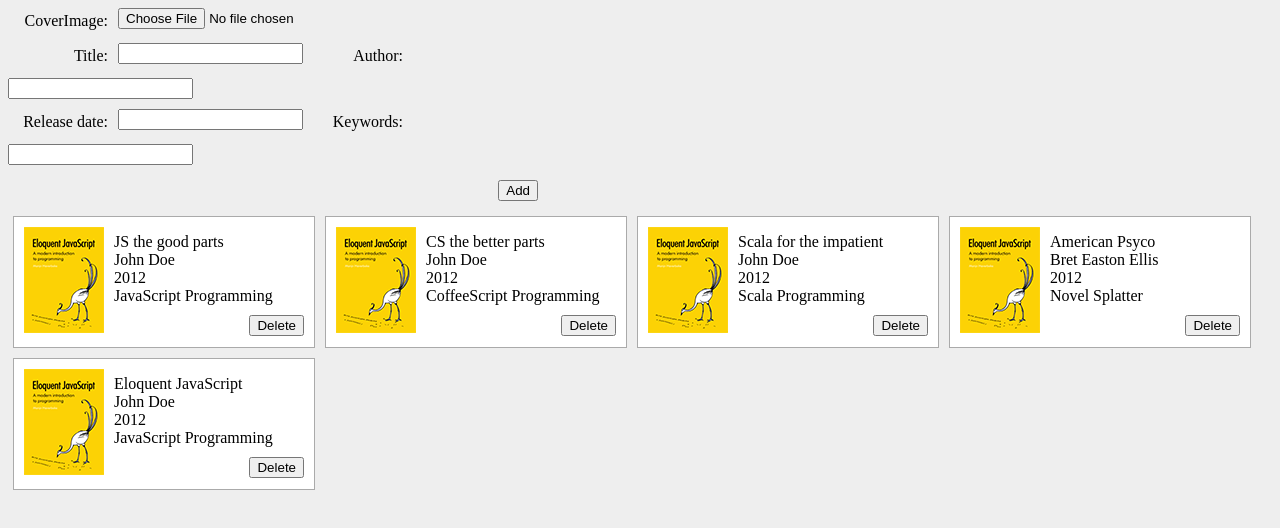
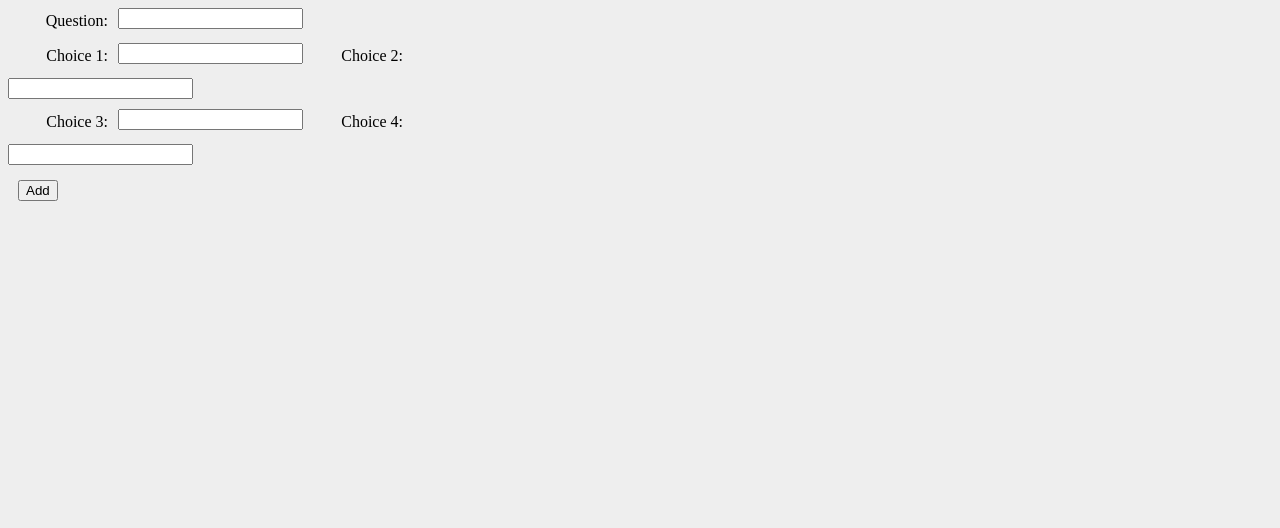
Before and after one commit to subhash/backbone-quiz, a plain HTML site: page index.html in a window 1280 px wide. Drawn offline with Linux system fonts and the light colour scheme.

Commit message:
Modified for quiz

```diff
--- a/css/screen.css
+++ b/css/screen.css
@@ -38,14 +38,14 @@ body {
     float:left;
 }
 
-#addQuestion label[for="title"], #addQuestion label[for="releaseDate"] {
+#addQuestion label[for="question"], #addQuestion label[for="choice1"], #addQuestion label[for="choice3"] {
     clear:both;
 }
 
 #addQuestion button {
     display:block;
     margin:5px 20px 10px 10px;
-    float: right;
+    float: left;
     clear: both;
 }
 
--- a/index.html
+++ b/index.html
@@ -8,12 +8,12 @@
 <body>
 <div id="quiz">
 <form id="addQuestion" action="#">
-<div><label for="coverImage">CoverImage: </label><input
-	id="coverImage" type="file"> <label for="title">Title:
-</label><input id="title"> <label for="author">Author: </label><input
-	id="author"> <label for="releaseDate">Release date: </label><input
-	id="releaseDate"> <label for="keywords">Keywords: </label><input
-	id="keywords">
+<div> <label for="question">Question:
+</label><input id="question"> <label for="choice1">Choice 1: </label><input
+	id="choice1"> <label for="choice2">Choice 2: </label><input
+	id="choice2"> <label for="choice3">Choice 3: </label><input
+	id="choice3"> <label for="choice4">Choice 4: </label><input
+	id="choice4">
 <button id="add">Add</button>
 </div>
 </form>
@@ -21,10 +21,11 @@
 <script id="questionTemplate" type="text/template">
         <img src="<%= coverImage %>"/>
         <ul>
-            <li><%= title %></li>
-            <li><%= author %></li>
-            <li><%= releaseDate %></li>
-            <li><%= keywords %></li>
+            <li><%= question %></li>
+            <li>1. <%= choice1 %></li>
+            <li>2. <%= choice2 %></li>
+            <li>3. <%= choice3 %></li>
+			<li>4. <%= choice4 %></li>
         </ul>
     <button class="delete">Delete</button>
 
--- a/js/app.js
+++ b/js/app.js
@@ -3,10 +3,11 @@
 	var Question = Backbone.Model.extend( {
 		defaults : {
 			coverImage : "img/placeholder.png",
-			title : "Some title",
-			author : "John Doe",
-			releaseDate : "2012",
-			keywords : "JavaScript Programming"
+			question : "What's your favourite colour?",
+			choice1 : "Yellow",
+			choice2 : "Orange",
+			choice3 : "Red",
+			choice4 : "Pink"
 		}
 	});
 
@@ -89,32 +90,7 @@
 		}
 	});
 
-	var quiz = [ {
-		title : "JS the good parts",
-		author : "John Doe",
-		releaseDate : "2012",
-		keywords : "JavaScript Programming"
-	}, {
-		title : "CS the better parts",
-		author : "John Doe",
-		releaseDate : "2012",
-		keywords : "CoffeeScript Programming"
-	}, {
-		title : "Scala for the impatient",
-		author : "John Doe",
-		releaseDate : "2012",
-		keywords : "Scala Programming"
-	}, {
-		title : "American Psyco",
-		author : "Bret Easton Ellis",
-		releaseDate : "2012",
-		keywords : "Novel Splatter"
-	}, {
-		title : "Eloquent JavaScript",
-		author : "John Doe",
-		releaseDate : "2012",
-		keywords : "JavaScript Programming"
-	} ]
+	var quiz = [ ]
 
 	var quizView = new QuizView();
 
```
